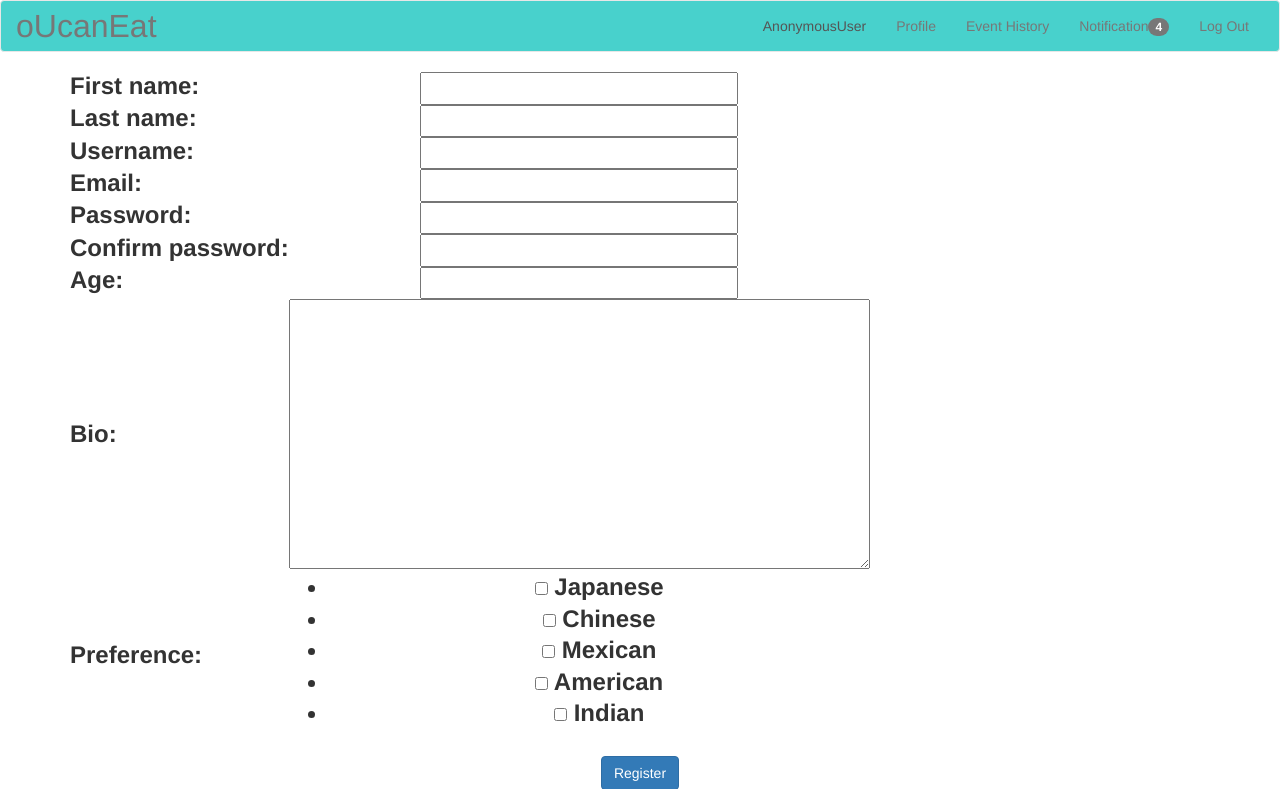
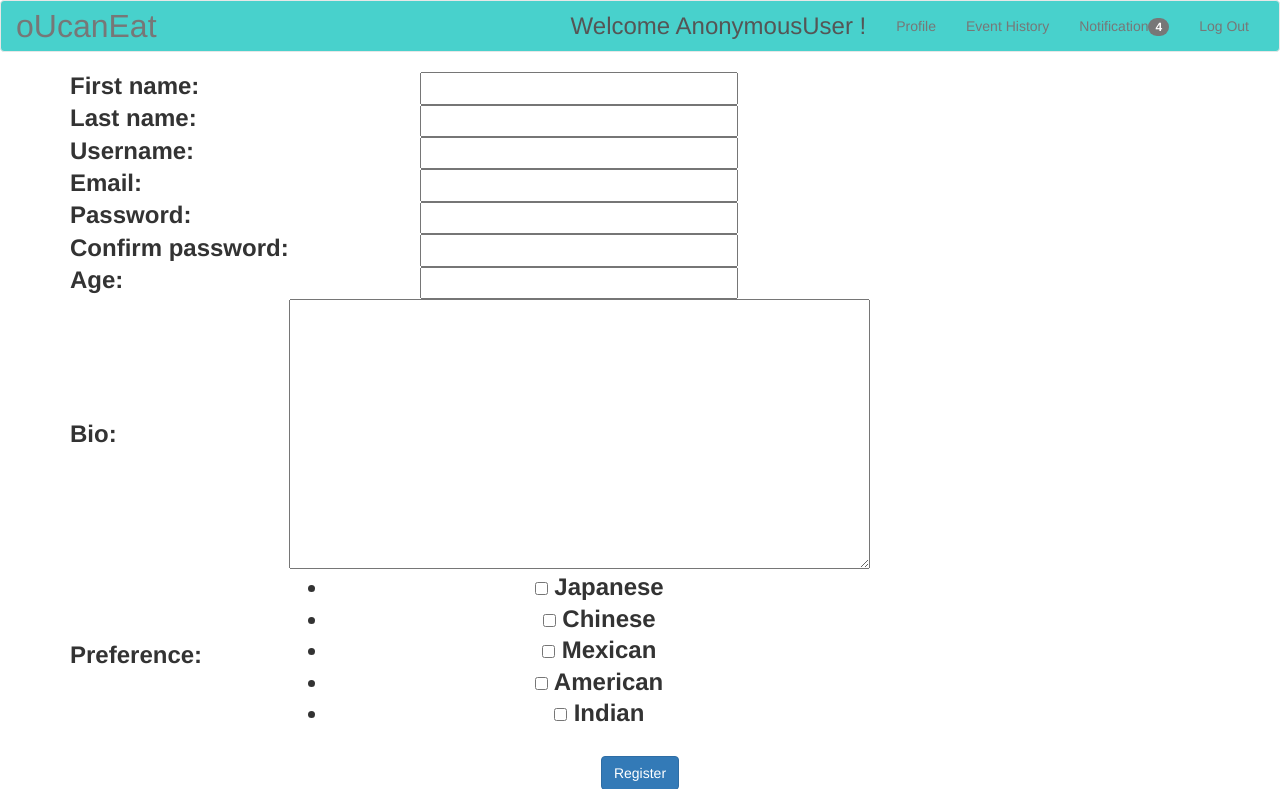
Before and after one commit to roy355068/oUcanEat, a Django app: page /OUCanEat/register in a window 1280 px wide. Shown: the top 789 px of the page. Run offline with Django 3.2, Linux system fonts and the light colour scheme; parts of the project's set-up code (start-up, migrations or seed data) failed here and were passed over; some libraries are stand-ins or nearby versions.

Commit message:
Minor Adjustment in homepage

```diff
--- a/OUCanEat/templates/OUCanEat/base.html
+++ b/OUCanEat/templates/OUCanEat/base.html
@@ -23,7 +23,7 @@
 		<div class="collapse navbar-collapse">
 			<ul class="nav navbar-nav navbar-right" >
 				<li class="active" >
-					<a href="#" class="navbarColor skyblue" style="background-color:#48D1CC;" id="userName">{{user}}</a>
+					<a href="#" class="navbarColor skyblue titleFont" style="background-color:#48D1CC;" id="userName">Welcome {{user}} !</a>
 				</li>
 				<li><a href="{% url 'show-profile' user.username %}">Profile</a></li>
 				<li><a href="{% url 'show-history' user.username %}">Event History</a></li>
```
